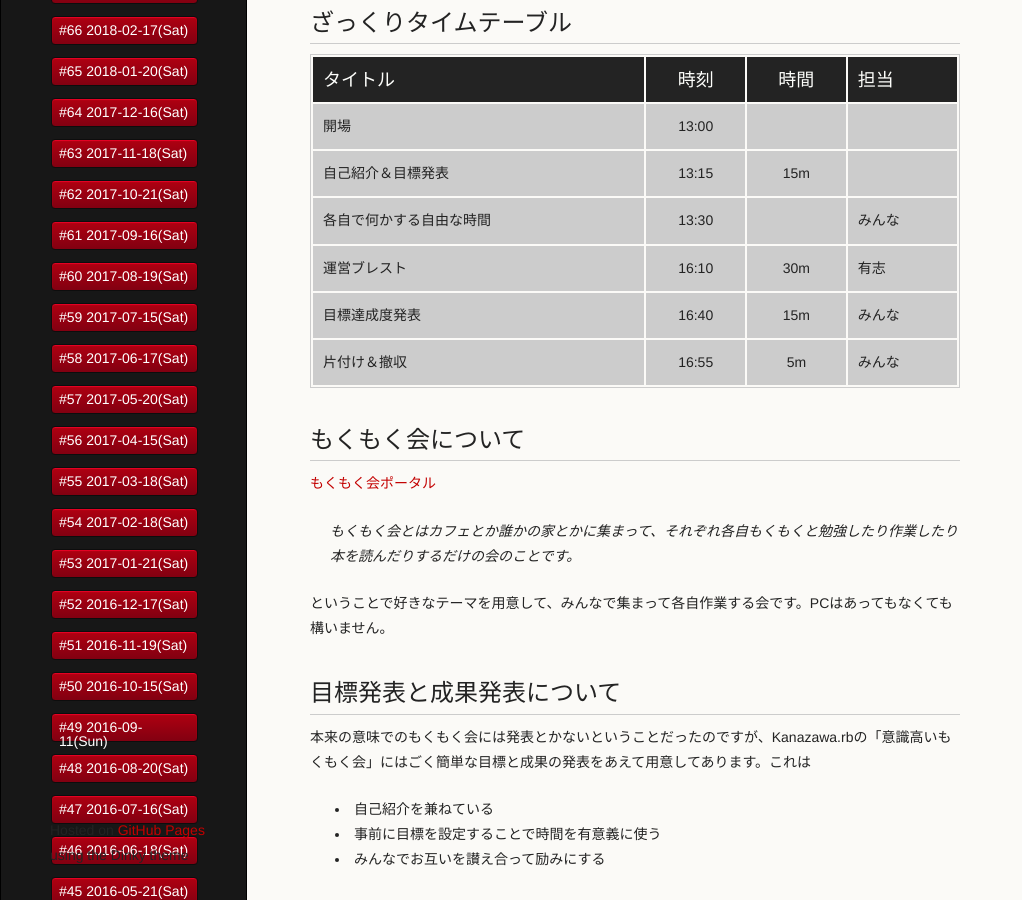
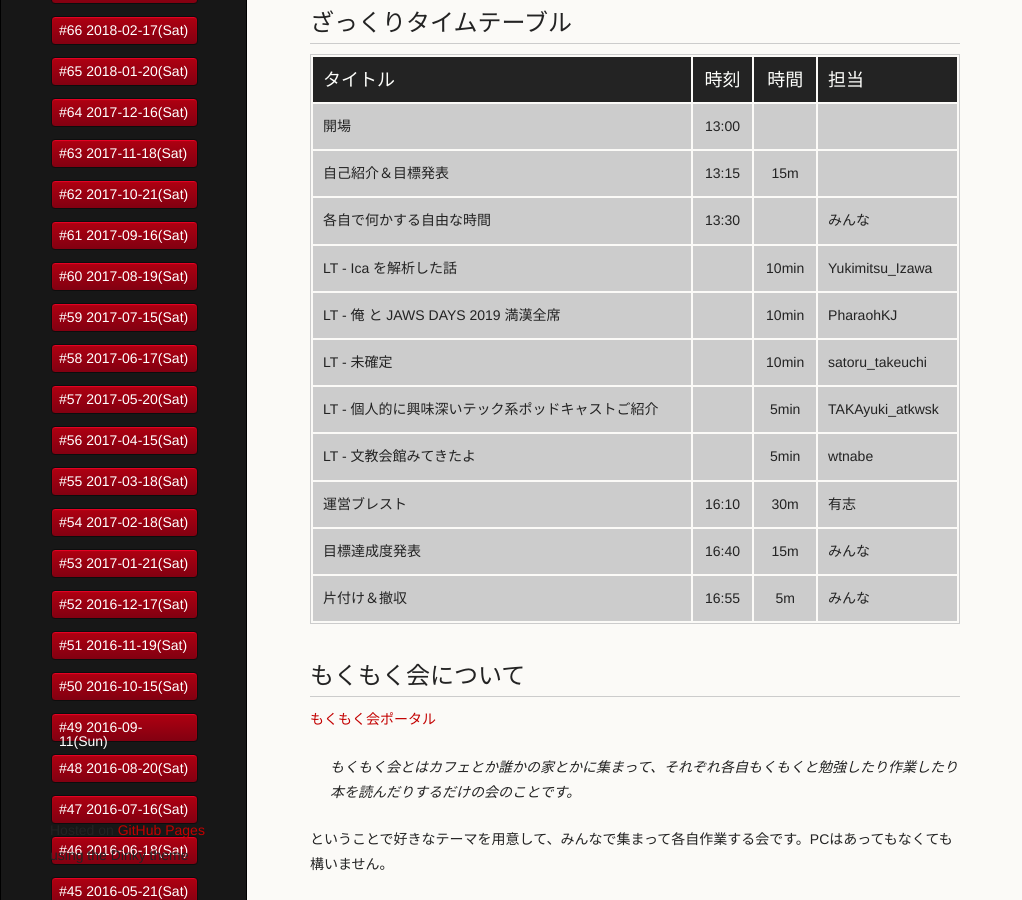
Before and after one commit to kanazawarb/meetup, a Jekyll site: the page built from 80/index.md, in a window 1280 px wide and 900 px high, scrolled down 774 px. Shown: the whole window, without its empty margins (0-1022 px from the left). Built offline with Jekyll 4.4.1, drawn with Linux system fonts in a browser that asks for light colours; a script that is not in the unit is left out.

Commit message:
update meetup 80 schedule

```diff
--- a/80/index.md
+++ b/80/index.md
@@ -47,6 +47,11 @@ Kanazawa.rbの意識高いもくもく会には以下のような特徴があり
 | 開場                              | 13:00 |      |                                                         |
 | 自己紹介＆目標発表                | 13:15 | 15m  |                                                         |
 | 各自で何かする自由な時間          | 13:30 |      | みんな                                                  |
+| LT - Ica を解析した話                             || 10min | Yukimitsu\_Izawa |
+| LT - 俺 と JAWS DAYS 2019 満漢全席                || 10min | PharaohKJ        |
+| LT - 未確定                                       || 10min | satoru\_takeuchi |
+| LT - 個人的に興味深いテック系ポッドキャストご紹介 || 5min  | TAKAyuki\_atkwsk |
+| LT - 文教会館みてきたよ                           || 5min  | wtnabe           |
 | 運営ブレスト                      | 16:10 | 30m  | 有志                                                    |
 | 目標達成度発表                    | 16:40 | 15m  | みんな                                                  |
 | 片付け＆撤収                      | 16:55 | 5m   | みんな                                                  |
```
